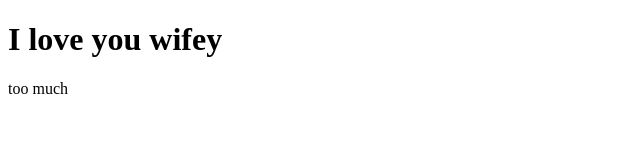
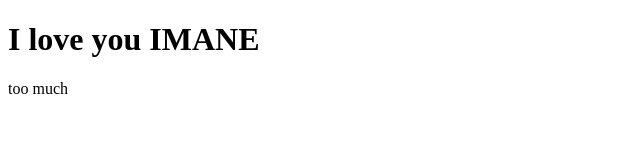
Before and after one commit to MichaelHorak/gh_pages, a plain HTML site: page index.html in a window 1280 px wide. Shown: the whole page, without its empty margins (0-640 px from the left). Drawn offline with Linux system fonts and the light colour scheme.

Commit message:
Update index.html

```diff
--- a/index.html
+++ b/index.html
@@ -6,7 +6,7 @@
     <title>GitHub Pages Test</title>
 </head>
 <body>
-    <h1>I love you wifey</h1>
+    <h1>I love you IMANE</h1>
     <p>too much</p>
 </body>
 </html>
```
